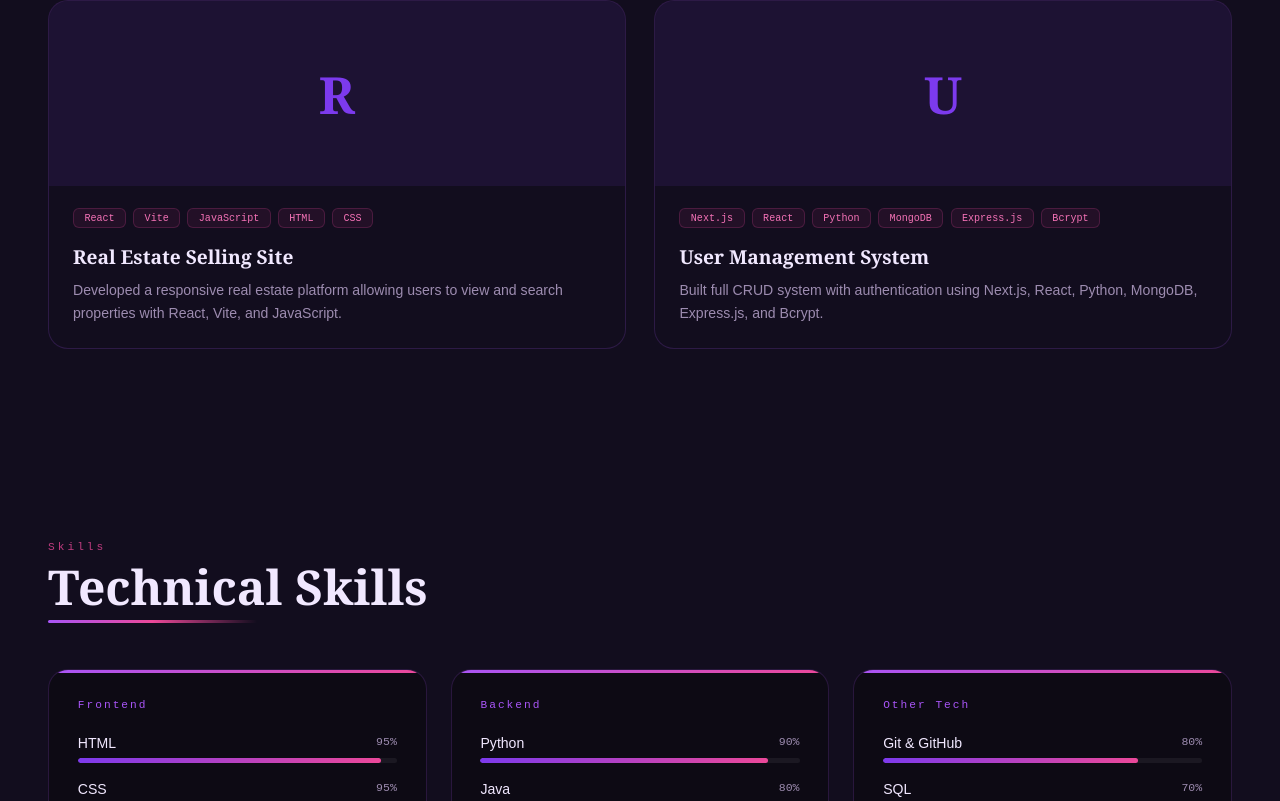
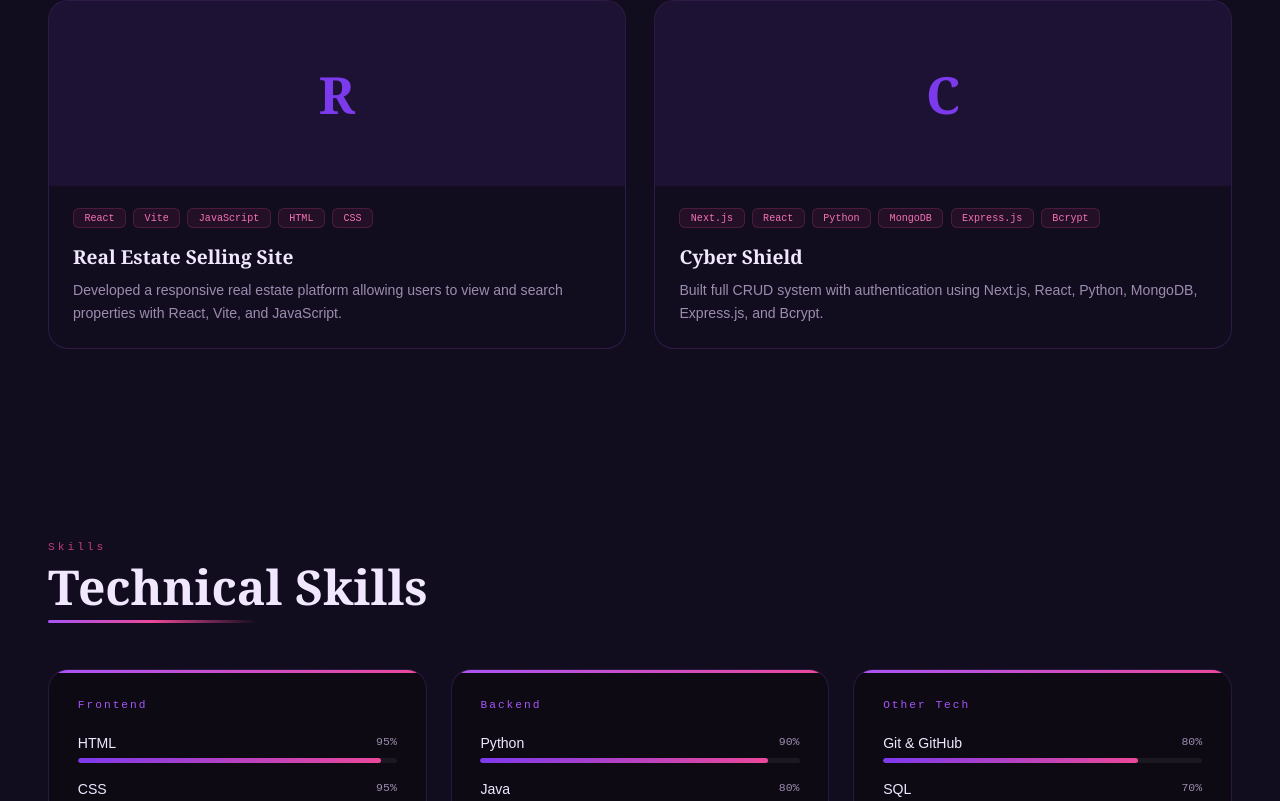
Before and after one commit to Novanya/Official-Portfolio, a React (Vite) app: page / in a window 1280 px wide. Shown: the part 2191-2992 px from the top of the page. Built offline with nearby package versions, Linux system fonts and the light colour scheme.

Commit message:
Replace User Management System with Cyber Shield project

```diff
--- a/src/components/Projects.jsx
+++ b/src/components/Projects.jsx
@@ -9,11 +9,11 @@ export default function Projects() {
       tags: ["React", "Vite", "JavaScript", "HTML", "CSS"],
       link: "https://real-estate-phi-dun.vercel.app/",
     },
-    {
-      name: "User Management System",
+   {
+      name: "Cyber Shield",
       desc: "Built full CRUD system with authentication using Next.js, React, Python, MongoDB, Express.js, and Bcrypt.",
       tags: ["Next.js", "React", "Python", "MongoDB", "Express.js", "Bcrypt"],
-      link: "#",
+      link: "https://novanya.github.io/Cyber-Security-Site/",
     },
   ];
 
```
